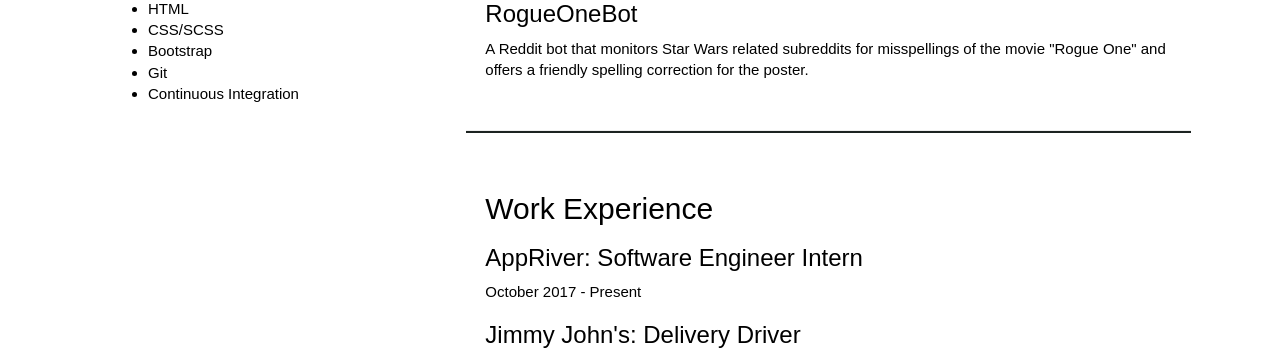
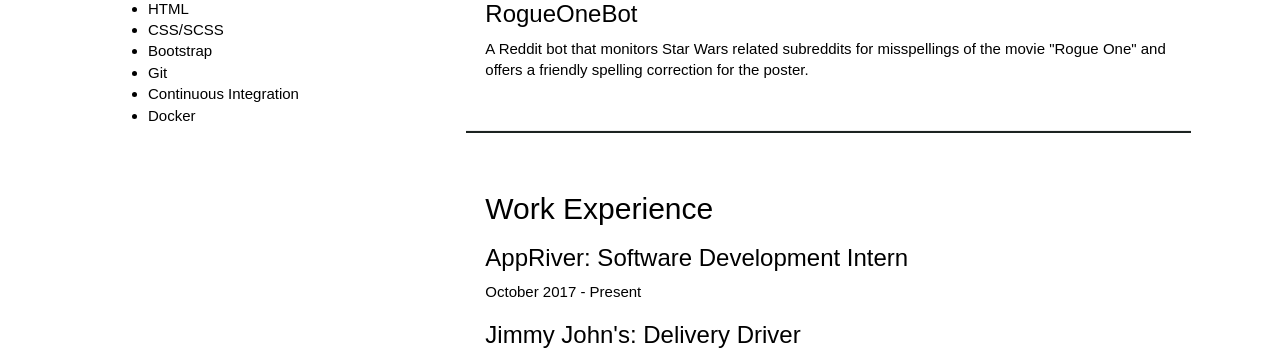
Before and after one commit to phil-harmoniq/phil-harmoniq.github.io, a Jekyll site: the page built from resume-print.html, in a window 1280 px wide. Shown: the part 662-1022 px from the top of the page. Built offline with Jekyll 4.4.1, drawn with Linux system fonts in a browser that asks for light colours; nearby versions of some CDN libraries.

Commit message:
More resume updates

```diff
--- a/_includes/resume-template-print.html
+++ b/_includes/resume-template-print.html
@@ -29,6 +29,7 @@
         <li>Bootstrap</li>
         <li>Git</li>
         <li>Continuous Integration</li>
+        <li>Docker</li>
       </ul>
     </div>
   </div>
@@ -75,7 +76,7 @@
     <div class="well">
       <h2>Work Experience</h2>
 
-      <h3>AppRiver: Software Engineer Intern</h3>
+      <h3>AppRiver: Software Development Intern</h3>
       <p>October 2017 - Present</p>
 
       <h3>Jimmy John's: Delivery Driver</h3>
--- a/_includes/resume-template.html
+++ b/_includes/resume-template.html
@@ -29,6 +29,7 @@
         <li>Bootstrap</li>
         <li>Git</li>
         <li>Continuous Integration</li>
+        <li>Docker</li>
       </ul>
     </div>
   </div>
@@ -75,7 +76,7 @@
     <div class="well">
       <h2>Work Experience</h2>
 
-      <h3>AppRiver: Software Engineer Intern</h3>
+      <h3>AppRiver: Software Development Intern</h3>
       <p>October 2017 - Present</p>
 
       <h3>Jimmy John's: Delivery Driver</h3>
```
Also changed, not shown: 1 other file.
